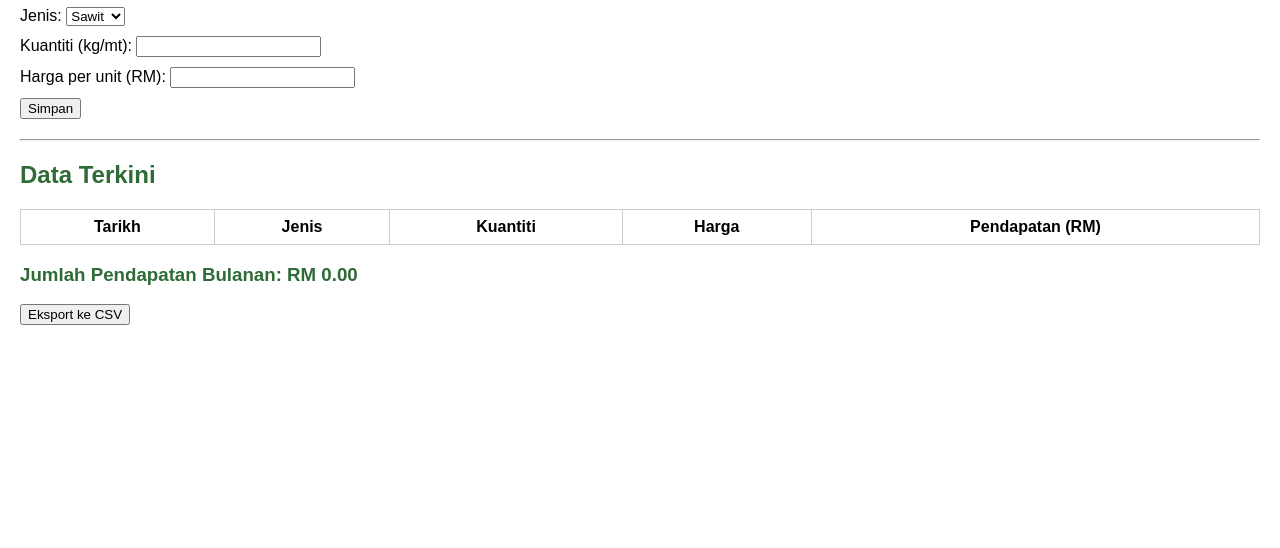
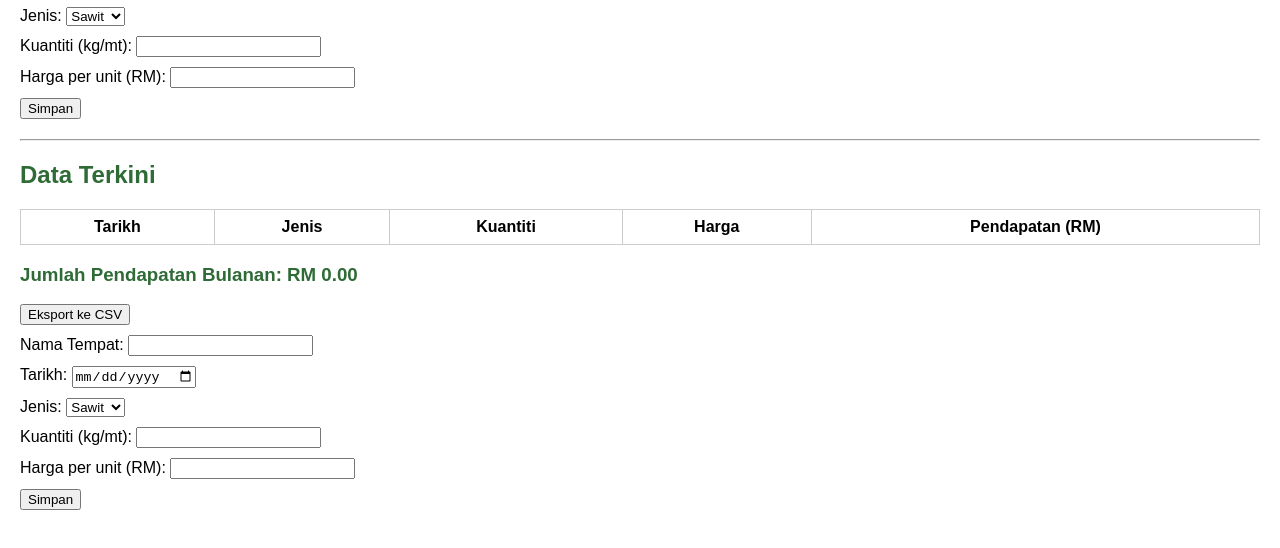
Before and after one commit to CawanganPerladangan/LAPORAN-HASIL-SAWIT-GETAH-, a plain HTML site: page index.html in a window 1280 px wide. Shown: the part 104-652 px from the top of the page. Drawn offline with Linux system fonts and the light colour scheme.

Commit message:
Update index.html

```diff
--- a/index.html
+++ b/index.html
@@ -43,3 +43,16 @@
   <script src="script.js"></script>
 </body>
 </html>
+<form id="dataForm">
+  <label>Nama Tempat: <input type="text" id="tempat" required></label>
+  <label>Tarikh: <input type="date" id="tarikh" required></label>
+  <label>Jenis:
+    <select id="jenis">
+      <option value="Sawit">Sawit</option>
+      <option value="Getah">Getah</option>
+    </select>
+  </label>
+  <label>Kuantiti (kg/mt): <input type="number" id="kuantiti" required></label>
+  <label>Harga per unit (RM): <input type="number" id="harga" step="0.01" required></label>
+  <button type="submit">Simpan</button>
+</form>
```
